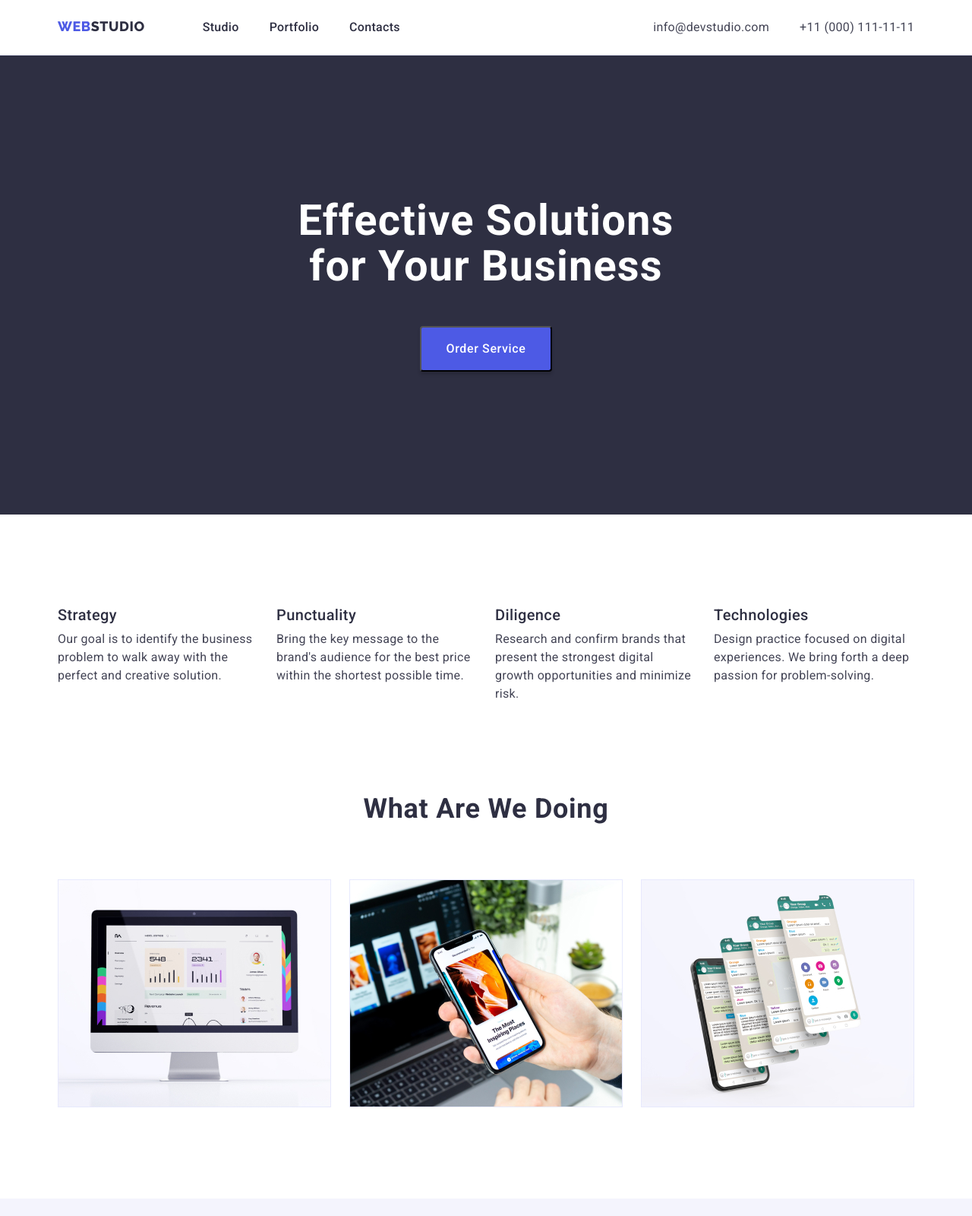
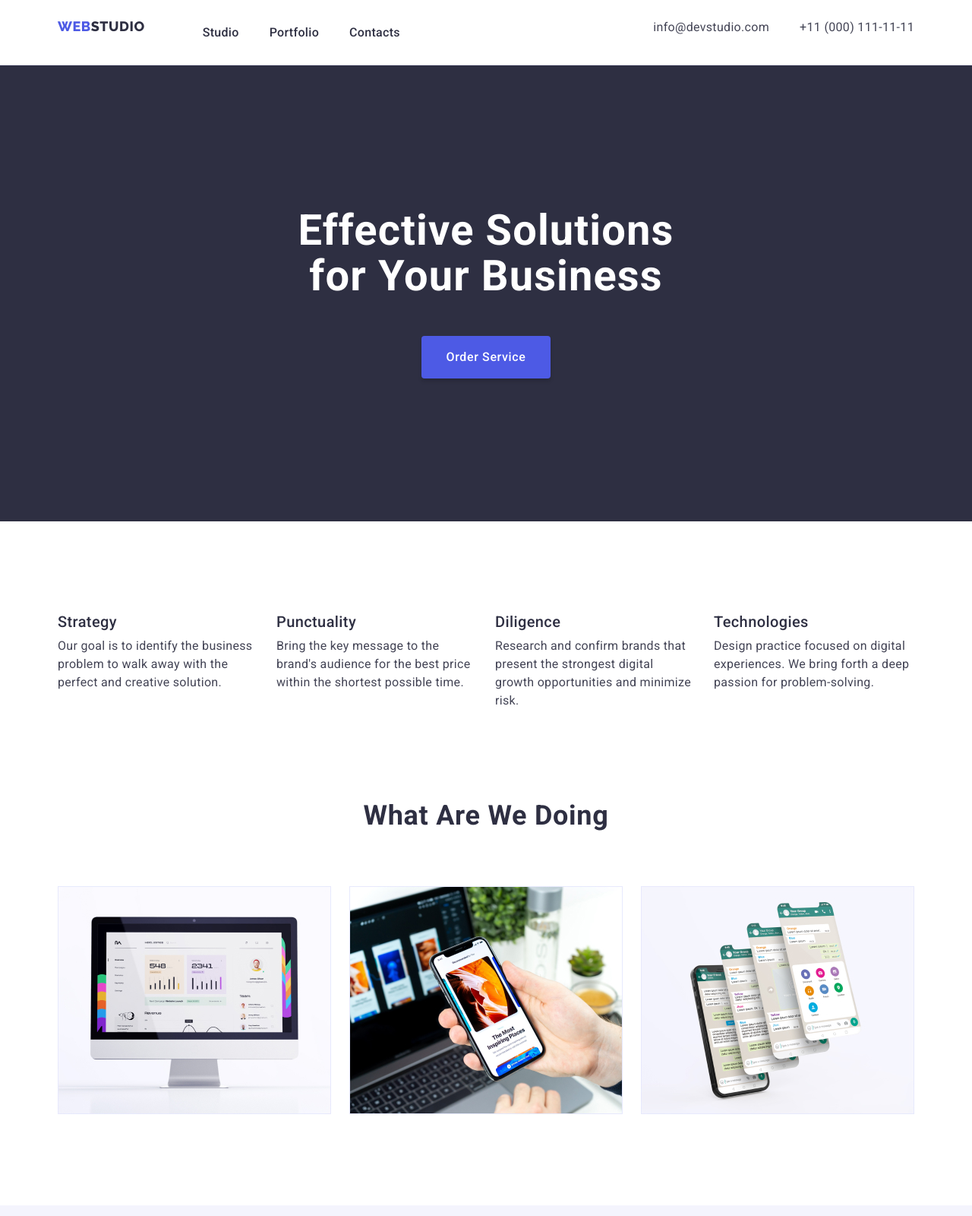
Before and after one commit to Andrii111111111/goit-markup-hw-03, a plain HTML site: page index.html in a window 1280 px wide. Shown: the top 1600 px of the page at 76% size. Drawn offline with nearby package versions, Linux system fonts and the light colour scheme.

Commit message:
first fix

```diff
--- a/css/styles.css
+++ b/css/styles.css
@@ -43,7 +43,6 @@ ul {
     padding: 0;
 }
 
-.section {}
 
 /* container */
 
@@ -73,6 +72,7 @@ body {
 
 .nav {
     display: flex;
+    align-items: center;
 }
 
 .nav-list {
@@ -162,22 +162,26 @@ body {
 .footer-cl-txt {
     color: #F4F4FD;
 }
+.logo-link {
+    display: inline-block;
+    margin-bottom: 16px;
+}
 
 .footer-text {
     font-size: 16px;
     line-height: 1.5;
     letter-spacing: 0.02em;
-    margin-top: 16px;
+
     width: 264px;
 }
 
 .footer {
     background-color: var(--bg-color);
+    padding-top: 100px;
+        padding-bottom: 100px;
 }
-.footer-container {
-    padding-top: 100px;
-    padding-bottom: 100px;
-}
+
+
 
 /* hero */
 .hero-headings {
@@ -189,7 +193,7 @@ body {
     letter-spacing: 0.02em;
     color: #FFFFFF;
     margin-bottom: 48px;
-    width: 496px;
+    max-width: 496px;
     margin-left: auto;
     margin-right: auto;
 }
@@ -204,12 +208,13 @@ body {
     box-shadow: 0px 4px 4px rgba(0, 0, 0, 0.15);
     border-radius: 4px;
     padding: 16px 32px;
-    min-width: 105px;
-    min-height: 24px;
+    min-width: 169px;
+    min-height: 56px;
     cursor: pointer;
     font-family: "Roboto", sans-serif;
     display: block;
     margin: 0 auto;
+    border: none
 
 }
 
@@ -222,12 +227,12 @@ body {
     background-color: var(--bg-color);
 }
 
-.hero-container {
+.hero {
     padding: 188px 0;
 }
 
 /* about */
-.about-container {
+.about-section {
     padding-top: 120px;
     padding-bottom: 120px;
 }
@@ -274,12 +279,14 @@ flex-basis: calc((100% - 24px * 3)/4);
 .products-list-item {
     flex-basis: calc((100% - 24px * 2)/3);
 }
-.products-container {
+.products {
     padding-bottom: 120px;
 }
 /* team */
 .teem {
     background-color: #F4F4FD;
+    padding-top: 120px;
+    padding-bottom: 120px;
 }
 
 .team-header {
@@ -320,10 +327,7 @@ gap: 24px;
         box-shadow: 0px 1px 6px rgba(46, 47, 66, 0.08), 0px 1px 1px rgba(46, 47, 66, 0.16), 0px 2px 1px rgba(46, 47, 66, 0.08);
         border-radius: 0px 0px 4px 4px;
 }
-.team-container {
-    padding-top: 120px;
-    padding-bottom: 120px;
-}
+
 .team-list-card {
     margin: 32px 16px;
 }
@@ -378,7 +382,7 @@ gap: 24px;
     gap: 24px;
     margin-bottom: 72px;
 }
-.production-container {
+.production {
     padding-top: 96px;
     padding-bottom: 120px;
 }
--- a/index.html
+++ b/index.html
@@ -18,7 +18,7 @@
     <link rel="stylesheet" href="./css/styles.css" />
   </head>
   <body>
-    <header class="header section">
+    <header class="header header-section">
       <div class="header-container container">
         <nav class="nav">
           <a class="logo-link link" href="./index.html">
@@ -53,13 +53,13 @@
       </div>
     </header>
     <main>
-      <section class="hero section">
+      <section class="hero hero-section">
         <div class="hero-container container">
           <h1 class="hero-headings">Effective Solutions for Your Business</h1>
           <button class="btn" type="button">Order Service</button>
         </div>
       </section>
-      <section class="about section">
+      <section class="about about-section">
         <div class="about-container container">
           <!-- hide h2 -->
           <h2 hidden class="hidden">About Us</h2>
@@ -95,7 +95,7 @@
           </ul>
         </div>
       </section>
-      <section class="products section">
+      <section class="products products-section">
         <div class="products-container container">
           <h2 class="products-header">What are we doing</h2>
           <ul class="products-list list">
@@ -126,7 +126,7 @@
           </ul>
         </div>
       </section>
-      <section class="teem section">
+      <section class="teem teem-section">
         <div class="team-container container">
           <h2 class="team-header">Our Team</h2>
           <ul class="team-list list">
@@ -182,7 +182,7 @@
         </div>
       </section>
     </main>
-    <footer class="footer section">
+    <footer class="footer footer-section">
       <div class="footer-container container">
         <a class="logo-link link" href="./index.html">
           Web<span class="logo-text">Studio</span></a
```
Also changed, not shown: portfolio.html (+26 -14 lines).
